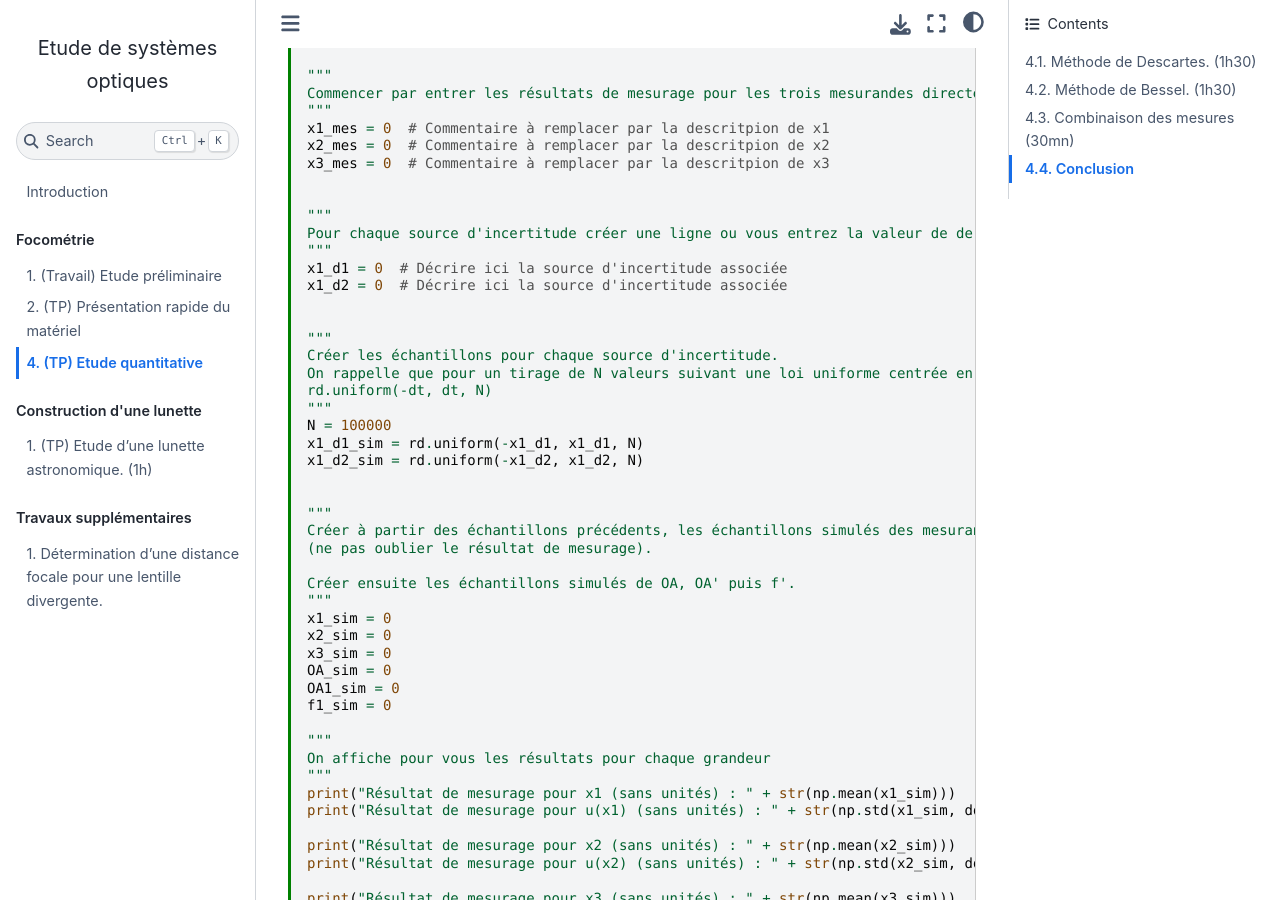
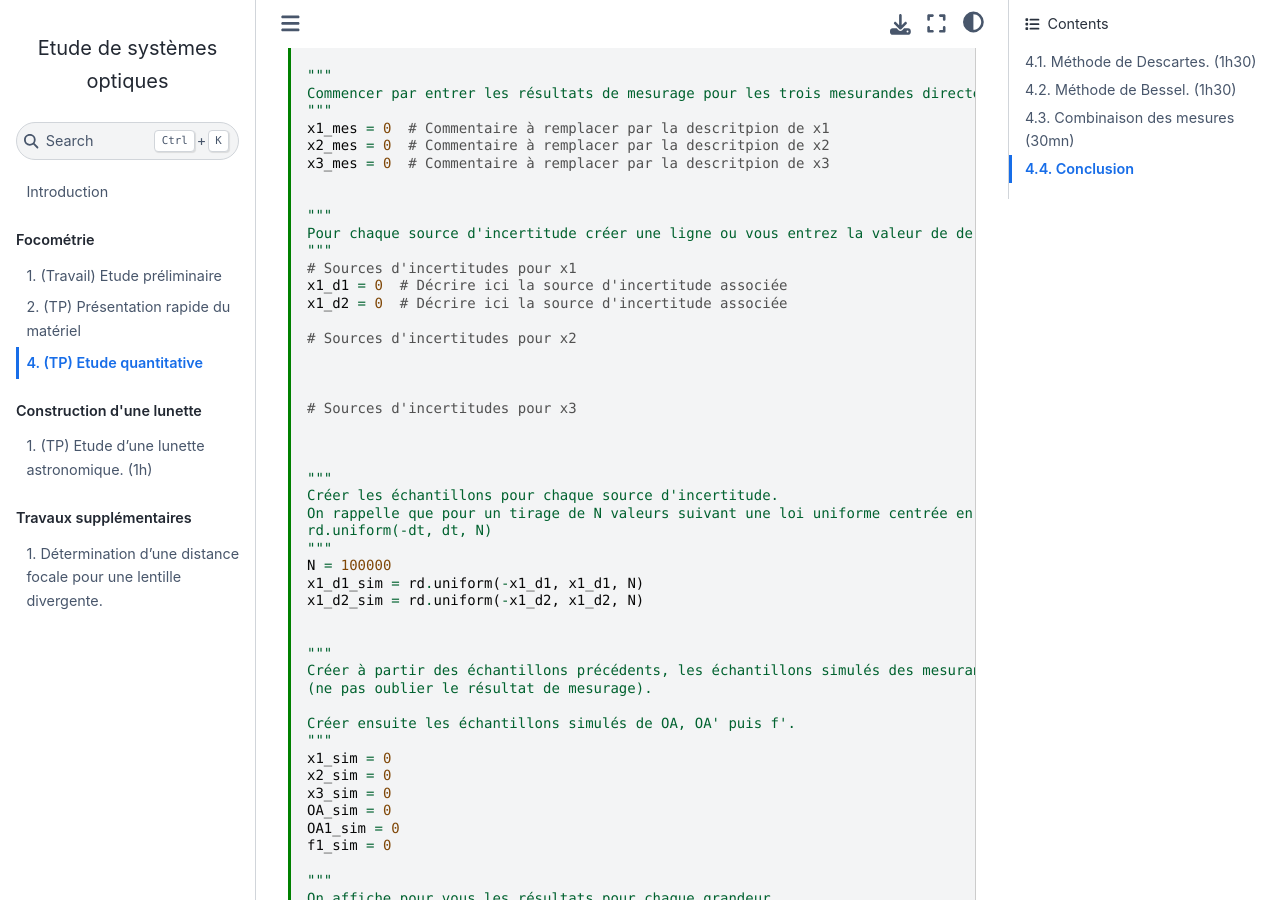
Before and after one commit to pcsi3physiquestan/tp2_optique_sources, a Jupyter Book: the page built from notebook/etude_complete.md, in a window 1280 px wide and 900 px high, scrolled down 1181 px. Built offline with Jupyter Book 1.0.4 settings and Sphinx 7.4.7 and the Sphinx Book theme 1.1.4, drawn with Linux system fonts in a browser that asks for light colours.

Commit message:
Mise à jour des sources

```diff
--- a/notebook/etude_complete.md
+++ b/notebook/etude_complete.md
@@ -60,8 +60,16 @@ x3_mes = 0  # Commentaire à remplacer par la descritpion de x3
 """
 Pour chaque source d'incertitude créer une ligne ou vous entrez la valeur de de la demi-largeur de la distribution uniforme.
 """
+# Sources d'incertitudes pour x1
 x1_d1 = 0  # Décrire ici la source d'incertitude associée
 x1_d2 = 0  # Décrire ici la source d'incertitude associée
+
+# Sources d'incertitudes pour x2
+
+
+
+# Sources d'incertitudes pour x3
+
 
 
 """
```
